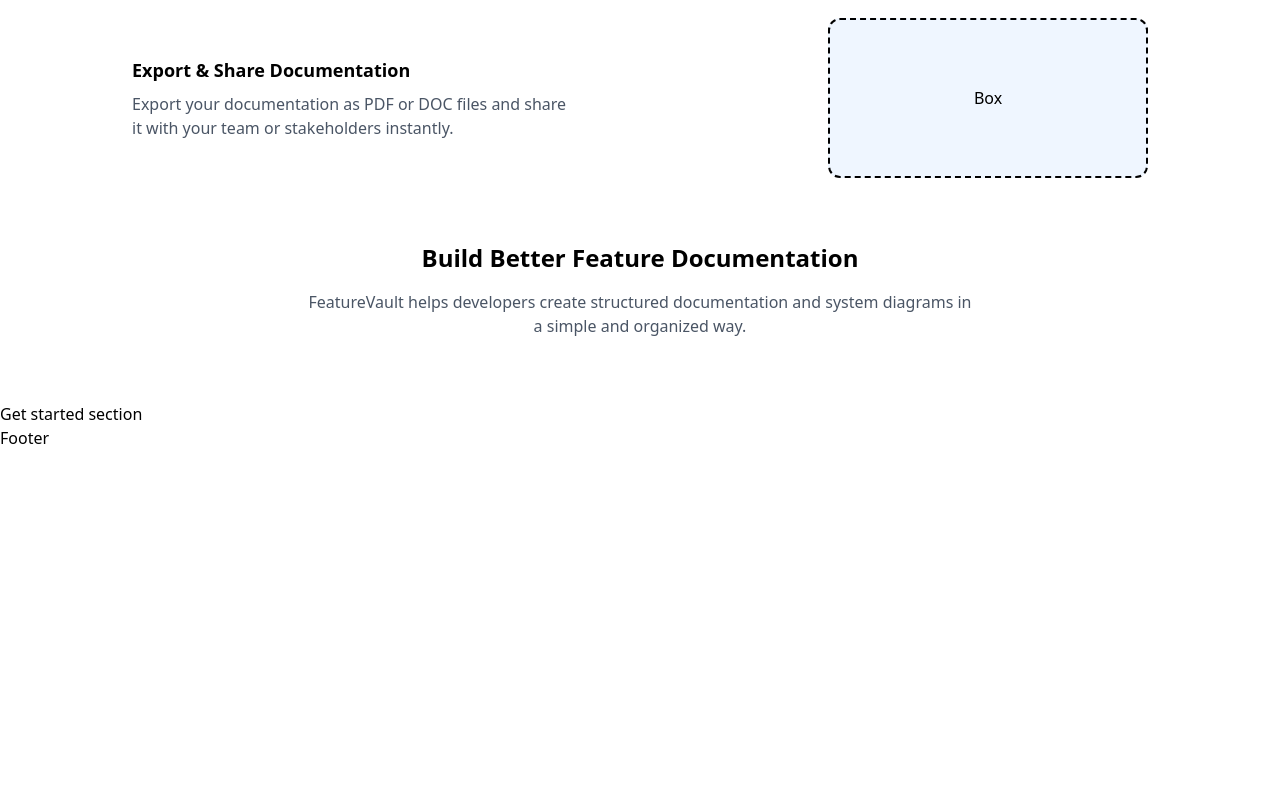
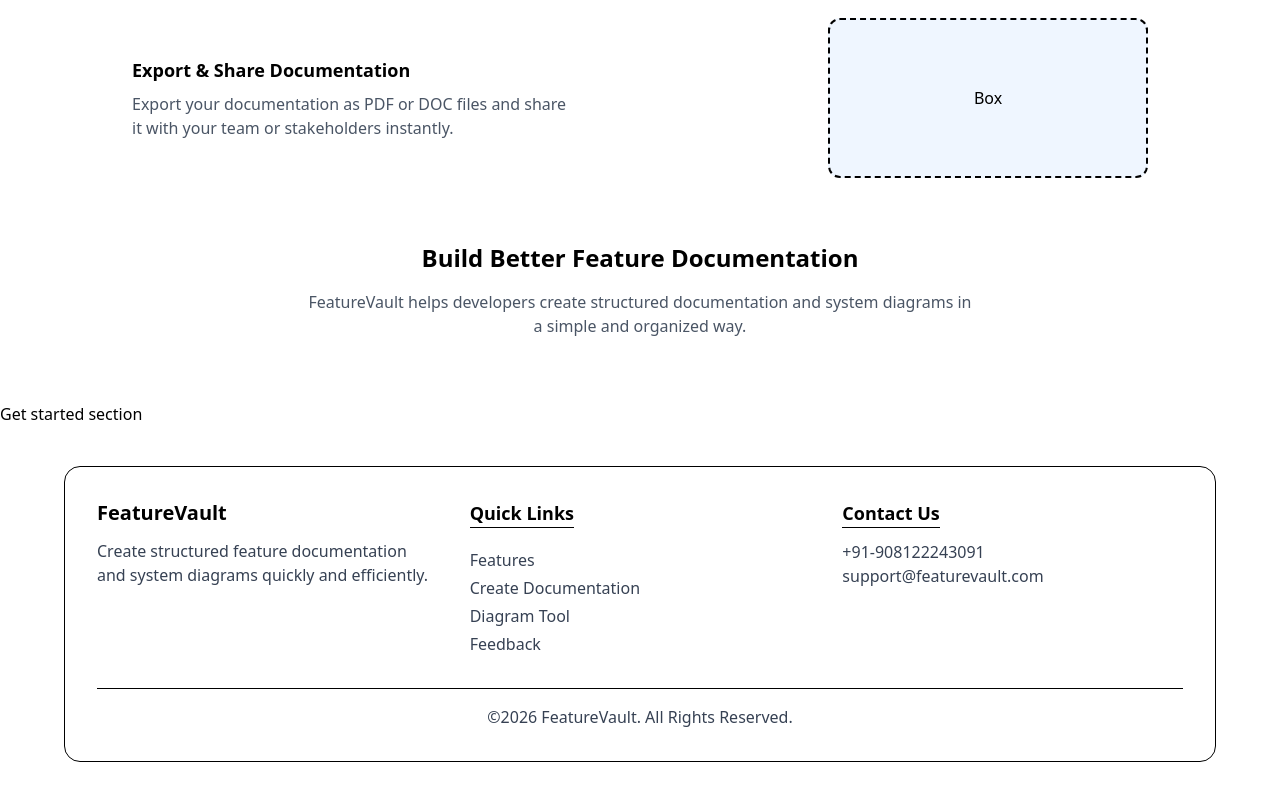
Before and after one commit to DishaKD21/FeatureVault, a Next.js app in the folder frontend/: page / in a window 1280 px wide. Shown: the part 1226-2026 px from the top of the page. Before the commit the page ends 1676 px from the top, so only its background shows below. Built offline with nearby package versions, Linux system fonts and the light colour scheme.

Commit message:
added footer  and docform button

```diff
--- a/frontend/src/components/footer/Footer.jsx
+++ b/frontend/src/components/footer/Footer.jsx
@@ -1,11 +1,54 @@
-import React from 'react'
+"use client";
+import React from "react";
 
 const Footer = () => {
   return (
-    <div>
-      Footer
+    <div className="w-full flex justify-center items-center bg-white py-10">
+      <div className="w-[90%] max-w-6xl border border-black rounded-2xl p-8">
+
+        {/* Top Section */}
+        <div className="flex flex-col md:flex-row justify-between text-center md:text-left gap-8">
+
+          {/* Left */}
+          <div className="flex-1">
+            <h2 className="text-xl font-semibold mb-3">FeatureVault</h2>
+            <p className="text-gray-700">
+              Create structured feature documentation and system diagrams
+              quickly and efficiently.
+            </p>
+          </div>
+
+          {/* Middle */}
+          <div className="flex-1">
+            <h3 className="text-lg font-semibold mb-3 border-b border-black inline-block">
+              Quick Links
+            </h3>
+            <ul className="mt-2 space-y-1 text-gray-700">
+              <li>Features</li>
+              <li>Create Documentation</li>
+              <li>Diagram Tool</li>
+              <li>Feedback</li>
+            </ul>
+          </div>
+
+          {/* Right */}
+          <div className="flex-1">
+            <h3 className="text-lg font-semibold mb-3 border-b border-black inline-block">
+              Contact Us
+            </h3>
+            <p className="text-gray-700">+91-908122243091</p>
+            <p className="text-gray-700">support@featurevault.com</p>
+          </div>
+
+        </div>
+
+        {/* Divider */}
+        <div className="border-t border-black mt-8 pt-4 text-center text-gray-700">
+          ©2026 FeatureVault. All Rights Reserved.
+        </div>
+
+      </div>
     </div>
-  )
-}
-
-export default Footer
+  );
+};
+export default Footer;
```
